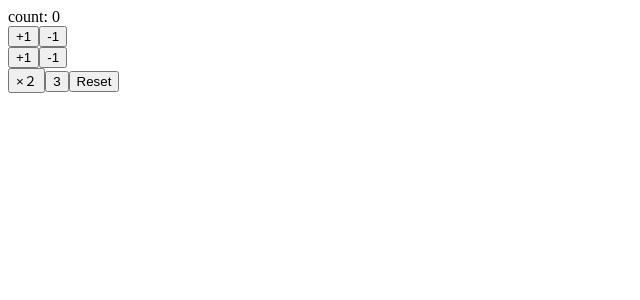
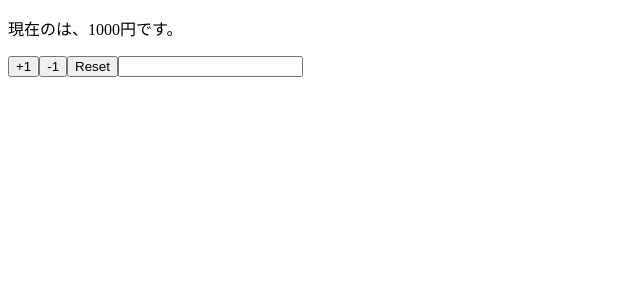
Before and after one commit to sakamotodd/react-hooks-101, a React (Create React App) app: page / in a window 1280 px wide. Shown: the top 300 px of the page, without its empty margins (0-640 px from the left). Built offline with nearby package versions, Linux system fonts and the light colour scheme.

Commit message:
implement component using multiple state

```diff
--- a/src/App.js
+++ b/src/App.js
@@ -1,41 +1,29 @@
 import React, { useState } from 'react';
-import { render } from 'react-dom';
 
-const App = () => {
-  const [count, setCount] = useState(0);
-  const increment = () => setCount(count + 1);
-  const decrement = () => setCount(count - 1);
-  const reset = () => setCount(0);
+const App = (props) => {
+  const [name, setName] = useState(props.name);
+  const [price, setPrice] = useState(props.price);
+  const reset = () => {
+    setPrice(props.price);
+    setName(props.name);
 
-  const increment2 = () => setCount((previousCount) => previousCount + 1);
-  const decrement2 = () => setCount((previousCount) => previousCount - 1);
-  const real = () => setCount((previousCount) => previousCount * 2);
-  const real3 = () => setCount((previousCount) => {
-
-    return previousCount % 3 === 0 ? previousCount / 3 : previousCount
-
-    })
-
+  };
   return (
     <React.Fragment>
-      <div>count: {count}</div>
-      <div>
-        <button onClick={increment}>+1</button>
-        <button onClick={decrement}>-1</button>
-      </div>
-
-      <div>
-        <button onClick={increment2}>+1</button>
-        <button onClick={decrement2}>-1</button>
-      </div>
-      <div>
-        <button onClick={real}>×２</button>
-        <button onClick={real3}>3</button>
-        <button onClick={reset}>Reset</button>
-      </div>
+      <p>
+        現在の{name}は、{price}円です。
+      </p>
+      <button onClick={() => setPrice(price + 1)}>+1</button>
+      <button onClick={() => setPrice(price - 1)}>-1</button>
+      <button onClick={reset}>Reset</button>
+      <input value={name} onChange={(e) => setName(e.target.value)} />
     </React.Fragment>
   );
 };
 
+App.defaultProps = {
+  name: '',
+  price: 1000,
+};
 
 export default App;
```
